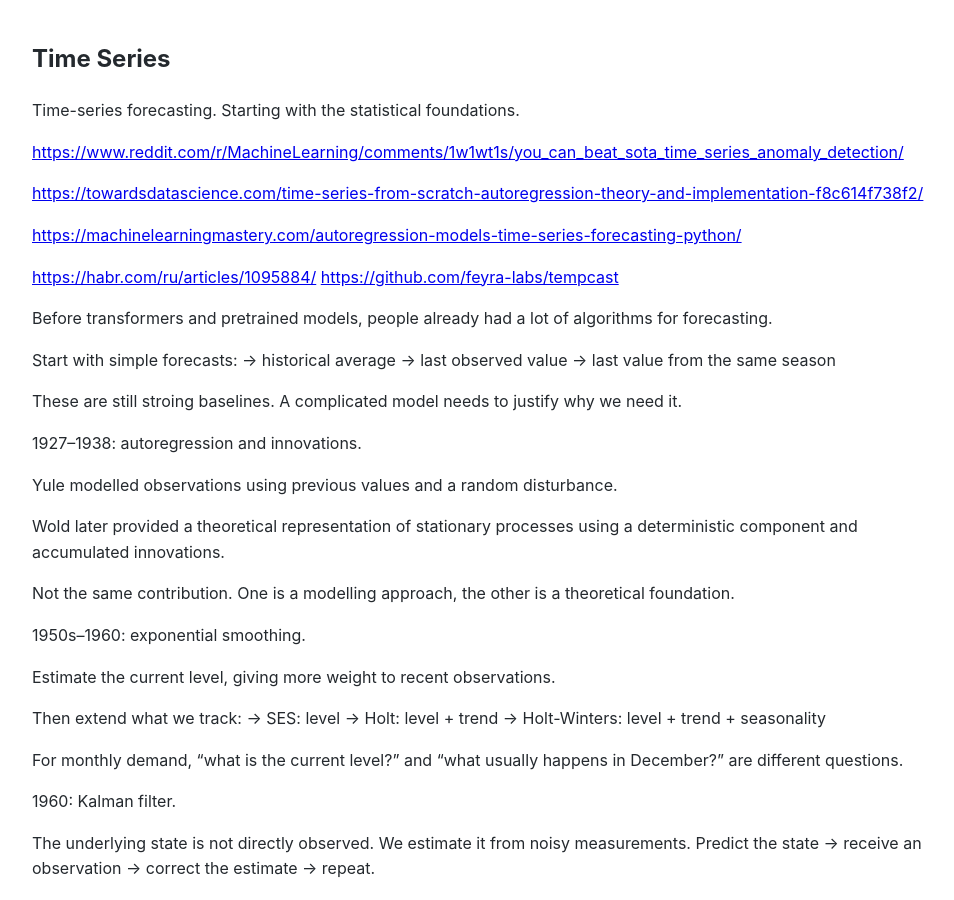
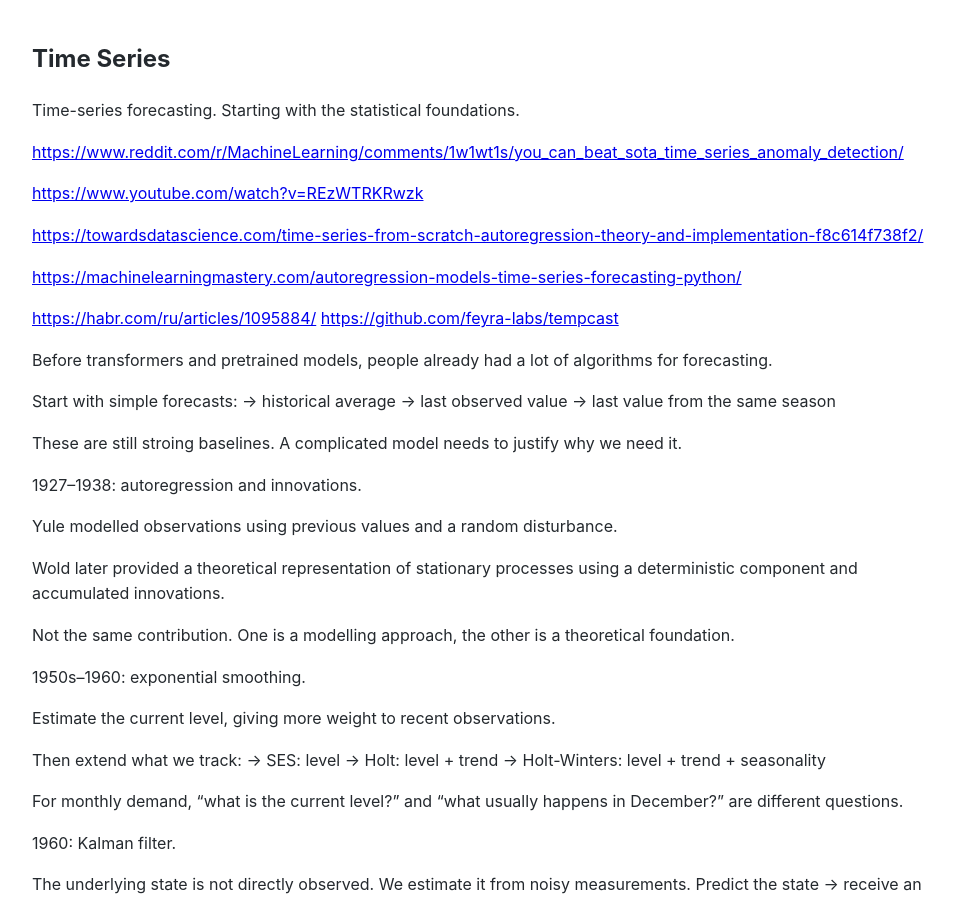
Before and after one commit to Michael-Lubinsky/michael-lubinsky.github.com, a Jekyll site: the page built from timeseries/timeseries.md, in a window 1280 px wide and 900 px high. Shown: the whole window, without its empty margins (158-1112 px from the left). Built offline with Jekyll 4.4.1, drawn with Linux system fonts in a browser that asks for light colours; our own code applies the rules of GitHub Pages for plain Markdown files.

Commit message:
Refactor time series introduction for conciseness
Consolidated sentences for clarity.

```diff
--- a/timeseries/timeseries.md
+++ b/timeseries/timeseries.md
@@ -1,10 +1,10 @@
 ## Time Series
 
-Time-series forecasting.
-Starting with the statistical foundations.
+Time-series forecasting. Starting with the statistical foundations.
 
 <https://www.reddit.com/r/MachineLearning/comments/1w1wt1s/you_can_beat_sota_time_series_anomaly_detection/>
 
+<https://www.youtube.com/watch?v=REzWTRKRwzk>
 
 <https://towardsdatascience.com/time-series-from-scratch-autoregression-theory-and-implementation-f8c614f738f2/>
 
```
